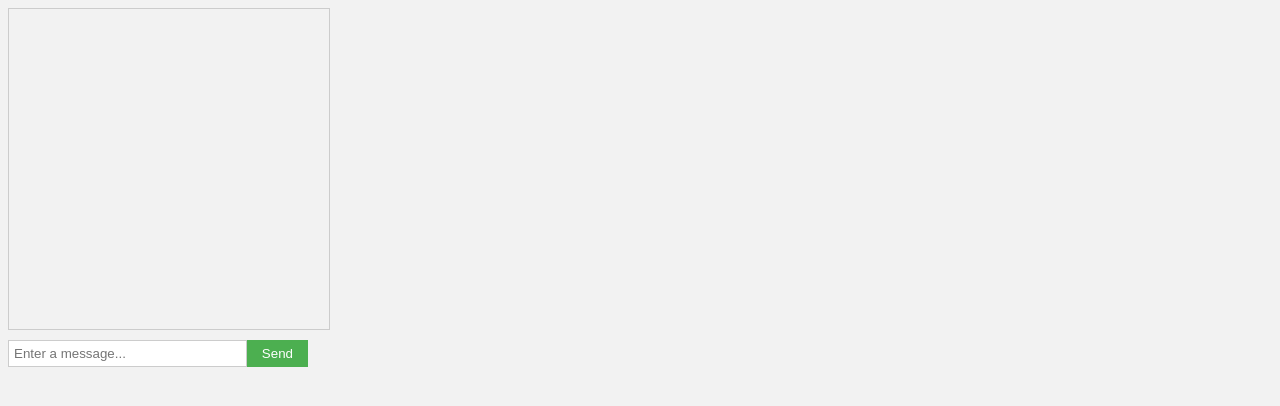
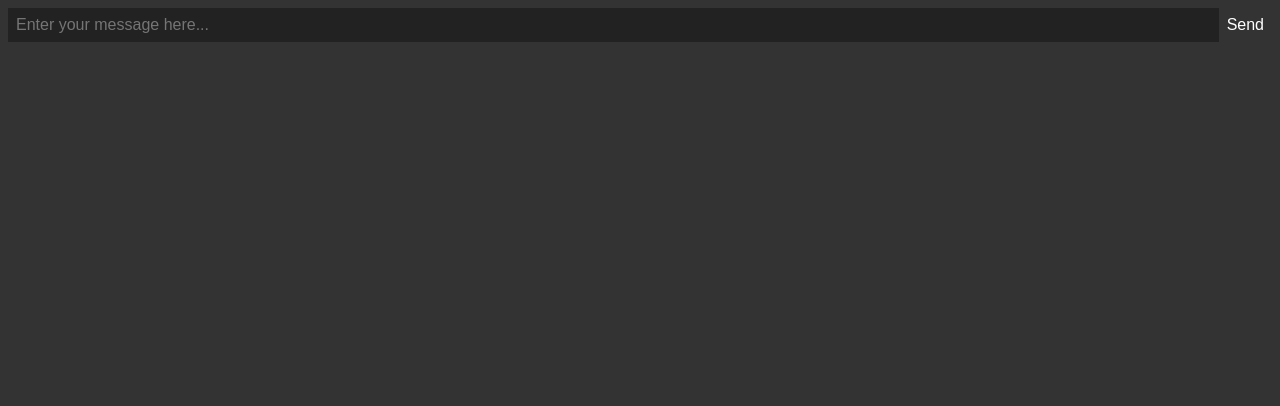
Before and after one commit to Arwindpianist/kitchat-app, a website: page index.html in a window 1280 px wide. Drawn offline with nearby package versions, Linux system fonts and the light colour scheme.

Commit message:
Updated Index

```diff
--- a/index.html
+++ b/index.html
@@ -1,71 +1,37 @@
 <!DOCTYPE html>
 <html>
 <head>
+  <title>Dark UI Messaging App</title>
   <style>
-    /* Some basic styling */
     body {
-      font-family: sans-serif;
-      background-color: #f2f2f2;
+      background-color: #333;
+      color: #fff;
     }
-    #messages {
-      width: 300px;
-      height: 300px;
-      overflow: scroll;
-      border: 1px solid #ccc;
-      padding: 10px;
+    form {
+      display: flex;
     }
-    #message-form {
-      width: 300px;
-      display: flex;
-      margin-top: 10px;
+    input[type="text"] {
+      flex-grow: 1;
+      font-size: 16px;
+      padding: 8px;
+      border: none;
+      background-color: #222;
+      color: #fff;
     }
-    #message-form input[type=text] {
-      flex: 1;
-      border: 1px solid #ccc;
-      padding: 5px;
-    }
-    #message-form button {
-      background-color: #4caf50;
-      color: white;
+    input[type="submit"] {
+      font-size: 16px;
+      padding: 8px;
       border: none;
-      padding: 5px 15px;
-      cursor: pointer;
-    }
-    #message-form button:hover {
-      background-color: #45a049;
+      background-color: #333;
+      color: #fff;
     }
   </style>
 </head>
 <body>
-  <!-- The textarea element will be used to display the messages -->
-  <div id="messages"></div>
-  <!-- The form is used to enter and send new messages -->
   <form id="message-form">
-    <input type="text" id="message-input" placeholder="Enter a message...">
-    <button type="submit">Send</button>
+    <input type="text" id="message" placeholder="Enter your message here...">
+    <input type="submit" value="Send">
   </form>
+  <script src="/socket.io/socket.io.js"></script>
   <script>
-    // Get references to the DOM elements we will need
-    var messages = document.getElementById("messages");
-    var messageForm = document.getElementById("message-form");
-    var messageInput = document.getElementById("message-input");
-
-    // Add an event listener to the form to handle form submissions
-    messageForm.addEventListener("submit", function(event) {
-      event.preventDefault(); // Prevent the form from refreshing the page
-
-      // Get the message from the input field
-      var message = messageInput.value;
-
-      // Clear the input field
-      messageInput.value = "";
-
-      // Add the message to the messages element
-      messages.innerHTML += "<p>" + message + "</p>";
-
-      // Scroll the messages element to the bottom
-      messages.scrollTop = messages.scrollHeight;
-    });
-  </script>
-</body>
-</html>
+    // Connect to the Socket.io
```
Also changed, not shown: package.json (added, +26 -0 lines), server.js (added, +25 -0 lines), 1 other file.
